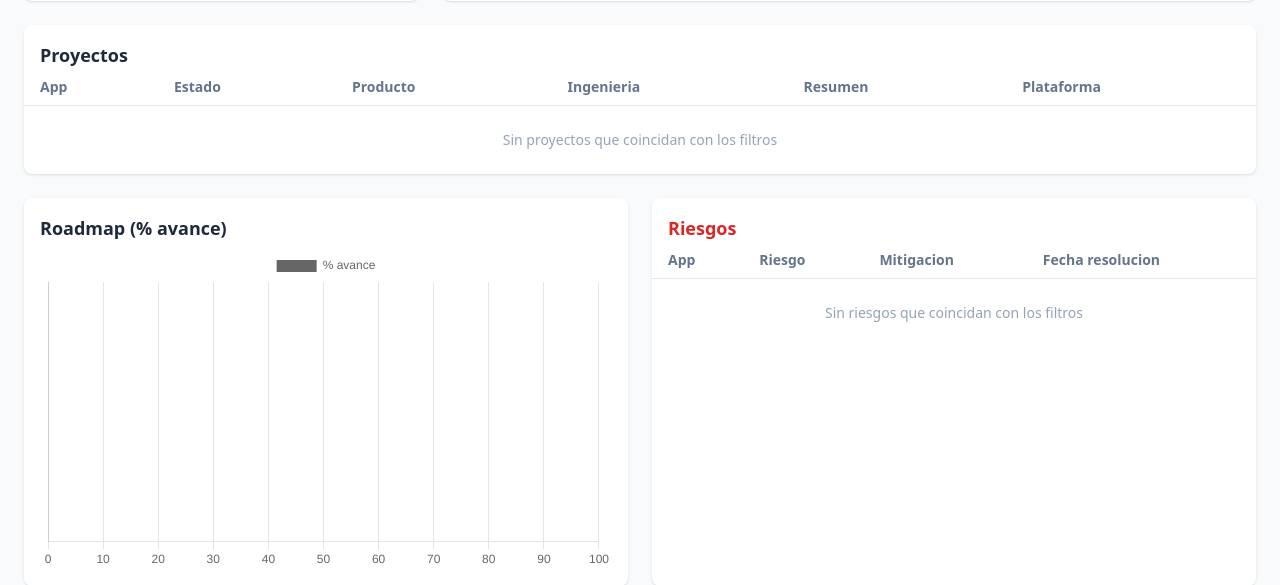
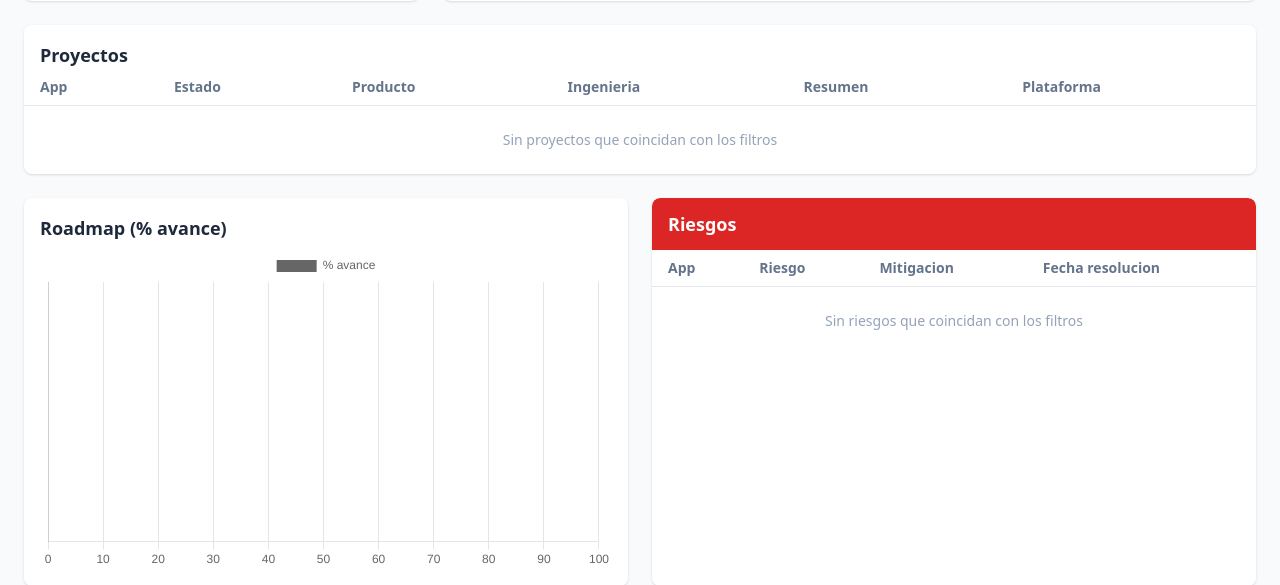
Before and after one commit to karolurena0-cloud/mx-cam-initiatives-dashboard, a FastAPI app: page / in a window 1280 px wide. Shown: the part 718-1303 px from the top of the page. Run offline with FastAPI, Linux system fonts and the light colour scheme; data that the repository does not hold is empty; some libraries are stand-ins or nearby versions.

Commit message:
Corregir: fondo rojo en el titulo 'Riesgos', no solo el texto
El pedido era el FONDO detras del titulo, no el color del texto. Ahora
es una barra bg-red-600 con texto blanco y esquinas superiores redondeadas
que hacen juego con la tarjeta contenedora.

```diff
--- a/app/templates/partials/content.html
+++ b/app/templates/partials/content.html
@@ -150,7 +150,7 @@
 
     <!-- Riesgos -->
     <section class="bg-white rounded-lg shadow overflow-x-auto">
-        <h2 class="text-lg font-semibold px-4 pt-4 text-red-600">Riesgos</h2>
+        <h2 class="text-lg font-semibold px-4 py-3 rounded-t-lg text-white bg-red-600">Riesgos</h2>
         <table class="min-w-full text-sm">
             <thead class="text-left text-slate-500 border-b">
                 <tr>
```
